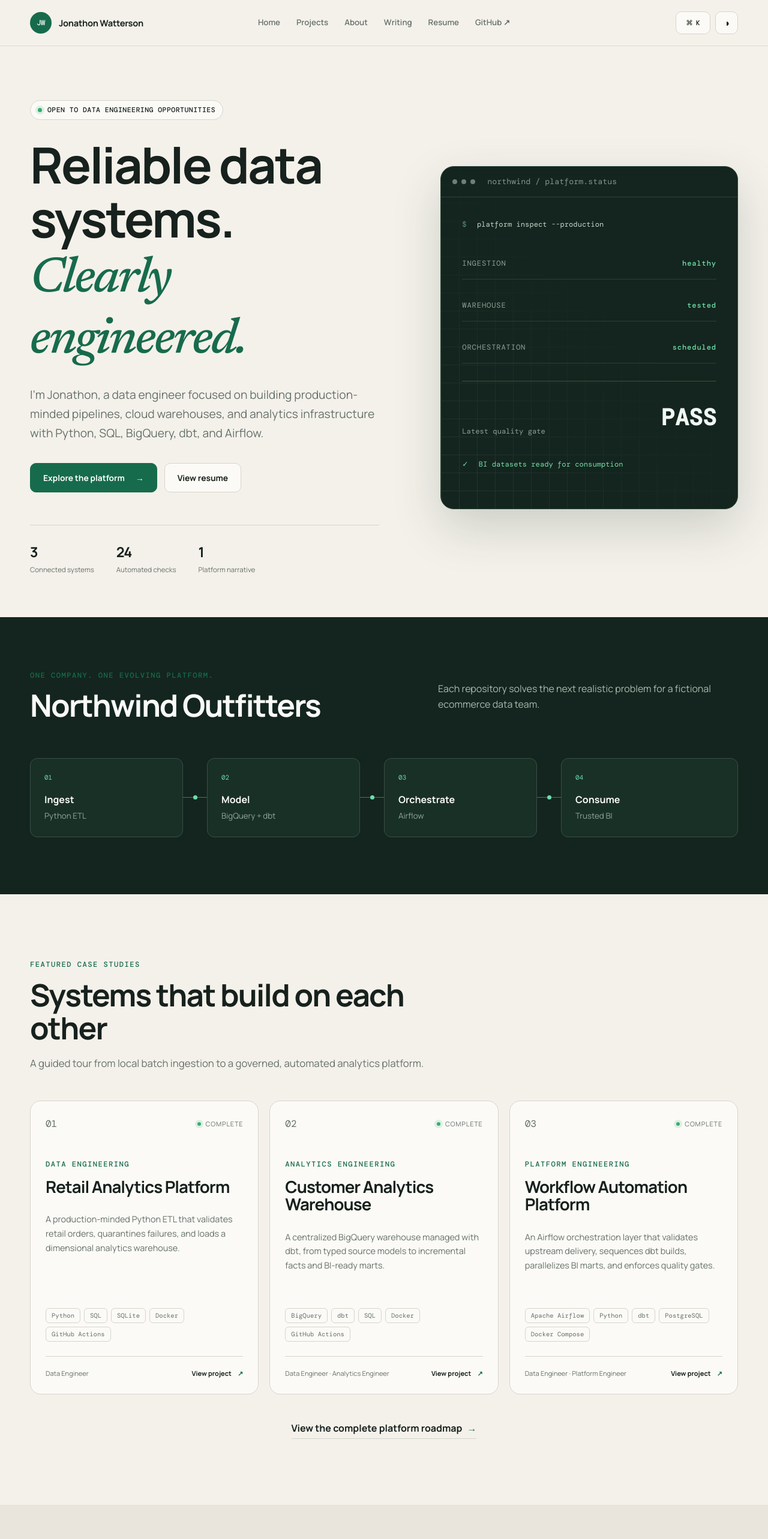
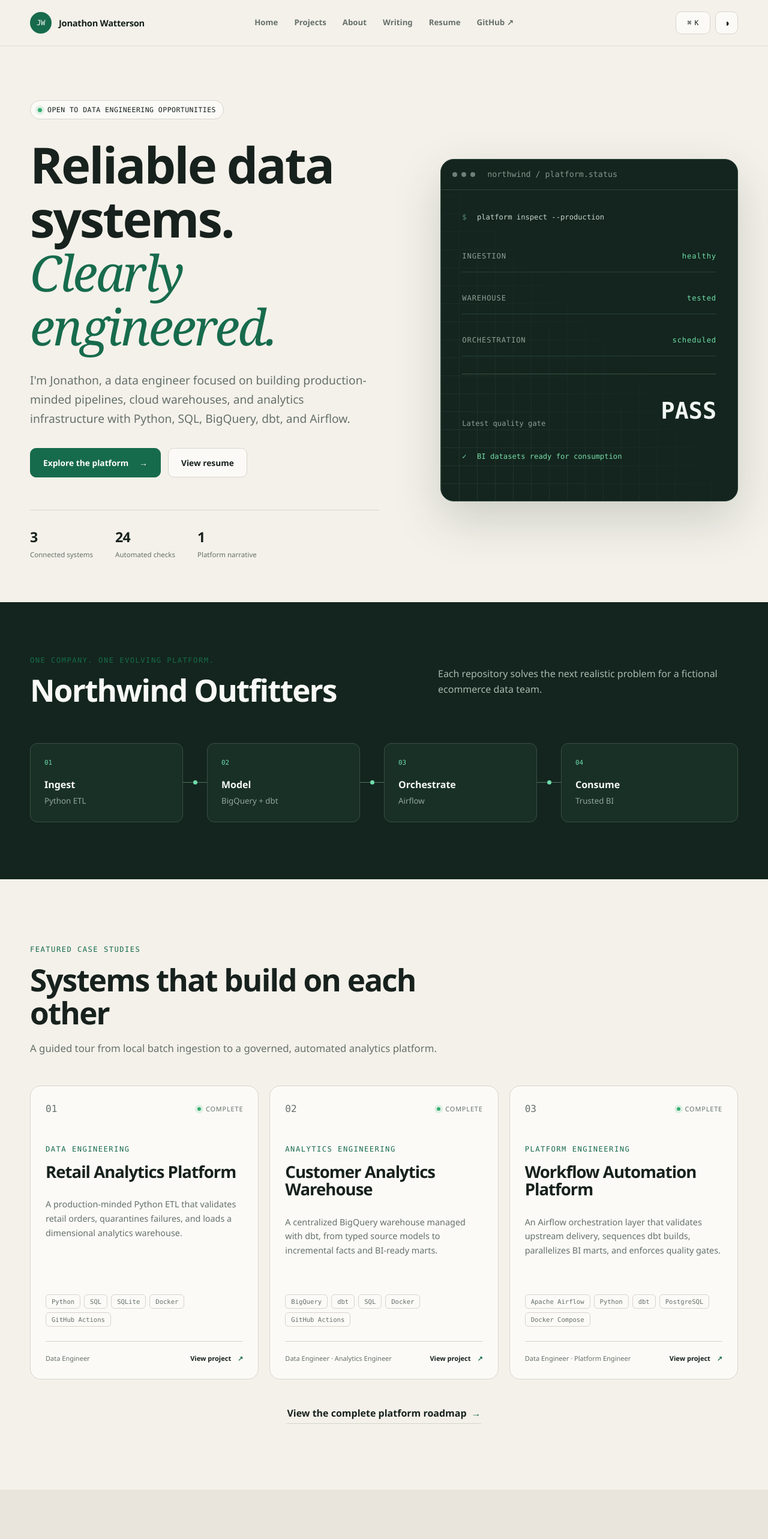
Before and after one commit to j-watterson/portfolio-website, a Next.js app: page / in a window 1280 px wide. Shown: the top 2566 px of the page at 60% size. Built offline with nearby package versions, Linux system fonts and the light colour scheme.

Commit message:
Build data engineering portfolio website

```diff
--- a/app/globals.css
+++ b/app/globals.css
@@ -1,5 +1,3 @@
-@import url("https://fonts.googleapis.com/css2?family=DM+Mono:wght@400;500&family=Manrope:wght@400;500;600;700&family=Newsreader:ital,wght@1,500&display=swap");
-
 :root {
   --bg: #f4f1ea;
   --surface: #fbfaf6;
@@ -34,7 +32,7 @@
 
 * { box-sizing: border-box; }
 html { scroll-behavior: smooth; }
-body { margin: 0; background: var(--bg); color: var(--ink); font: 400 16px/1.65 Manrope, system-ui, sans-serif; }
+body { margin: 0; background: var(--bg); color: var(--ink); font: 400 16px/1.65 "Aptos", "Segoe UI", system-ui, sans-serif; }
 a { color: inherit; text-decoration: none; }
 button, input { font: inherit; }
 button { color: inherit; }
@@ -44,11 +42,11 @@ h1, h2, h3 { line-height: 1.08; letter-spacing: -.035em; }
 h1 { font-size: clamp(3.2rem, 7.4vw, 7.4rem); }
 h2 { font-size: clamp(2rem, 4vw, 3.7rem); }
 h3 { font-size: 1.35rem; }
-em { font-family: Newsreader, serif; font-weight: 500; color: var(--accent); }
-.mono { font-family: "DM Mono", monospace; }
+em { font-family: Georgia, serif; font-weight: 500; color: var(--accent); }
+.mono { font-family: ui-monospace, "SFMono-Regular", Consolas, monospace; }
 .shell { width: var(--shell); margin-inline: auto; }
 .section { padding-block: 110px; }
-.eyebrow { margin-bottom: 15px; color: var(--accent); font: 500 .76rem/1.2 "DM Mono", monospace; letter-spacing: .12em; text-transform: uppercase; }
+.eyebrow { margin-bottom: 15px; color: var(--accent); font: 500 .76rem/1.2 ui-monospace, "SFMono-Regular", Consolas, monospace; letter-spacing: .12em; text-transform: uppercase; }
 .sr-only { position: absolute; width: 1px; height: 1px; overflow: hidden; clip: rect(0,0,0,0); }
 .skip-link { position: fixed; z-index: 100; left: 16px; top: -60px; background: var(--ink); color: var(--bg); padding: 12px 18px; border-radius: 8px; }
 .skip-link:focus { top: 16px; }
@@ -57,7 +55,7 @@ em { font-family: Newsreader, serif; font-weight: 500; color: var(--accent); }
 .site-header { position: sticky; z-index: 50; top: 0; border-bottom: 1px solid color-mix(in srgb, var(--line) 75%, transparent); background: color-mix(in srgb, var(--bg) 88%, transparent); backdrop-filter: blur(18px); }
 .nav-shell { width: var(--shell); min-height: 76px; margin: auto; display: grid; grid-template-columns: 1fr auto 1fr; align-items: center; gap: 24px; }
 .brand { display: flex; align-items: center; gap: 12px; font-weight: 700; font-size: .92rem; letter-spacing: -.02em; }
-.brand-mark { display: grid; place-items: center; width: 36px; height: 36px; border-radius: 50%; color: var(--white); background: var(--accent); font: 500 .76rem "DM Mono", monospace; }
+.brand-mark { display: grid; place-items: center; width: 36px; height: 36px; border-radius: 50%; color: var(--white); background: var(--accent); font: 500 .76rem ui-monospace, "SFMono-Regular", Consolas, monospace; }
 .nav-links { display: flex; gap: 27px; align-items: center; }
 .nav-links a { position: relative; color: var(--muted); font-size: .83rem; font-weight: 600; }
 .nav-links a:hover { color: var(--ink); }
@@ -65,11 +63,11 @@ em { font-family: Newsreader, serif; font-weight: 500; color: var(--accent); }
 .nav-links a:hover::after { right: 0; }
 .nav-actions { justify-self: end; display: flex; gap: 8px; }
 .icon-button, .menu-button { border: 1px solid var(--line); background: var(--surface); border-radius: 10px; height: 38px; min-width: 38px; cursor: pointer; }
-.command-button { width: 58px; display: flex; align-items: center; justify-content: center; gap: 5px; font: 500 .72rem "DM Mono", monospace; }
+.command-button { width: 58px; display: flex; align-items: center; justify-content: center; gap: 5px; font: 500 .72rem ui-monospace, "SFMono-Regular", Consolas, monospace; }
 .menu-button { display: none; }
 
 .hero { min-height: calc(100svh - 76px); padding: 90px 0 70px; display: grid; grid-template-columns: 1.08fr .92fr; gap: clamp(50px, 8vw, 110px); align-items: center; }
-.availability { display: inline-flex; align-items: center; gap: 9px; margin-bottom: 30px; padding: 8px 12px; border: 1px solid var(--line); border-radius: 999px; background: var(--surface); font: 500 .72rem "DM Mono", monospace; text-transform: uppercase; letter-spacing: .04em; }
+.availability { display: inline-flex; align-items: center; gap: 9px; margin-bottom: 30px; padding: 8px 12px; border: 1px solid var(--line); border-radius: 999px; background: var(--surface); font: 500 .72rem ui-monospace, "SFMono-Regular", Consolas, monospace; text-transform: uppercase; letter-spacing: .04em; }
 .availability i, .status i { width: 7px; height: 7px; border-radius: 50%; background: #34ae71; box-shadow: 0 0 0 4px color-mix(in srgb, #34ae71 15%, transparent); }
 .hero h1 { margin-bottom: 30px; font-size: clamp(3.5rem, 6.5vw, 6.7rem); }
 .hero-lead { max-width: 680px; color: var(--muted); font-size: clamp(1.05rem, 1.5vw, 1.25rem); }
@@ -88,21 +86,21 @@ em { font-family: Newsreader, serif; font-weight: 500; color: var(--accent); }
 .terminal-bar { height: 51px; display: flex; align-items: center; gap: 7px; padding: 0 19px; border-bottom: 1px solid #2b4439; }
 .terminal-bar > span { width: 8px; height: 8px; border-radius: 50%; background: #6d7f76; }
 .terminal-bar small { margin-left: 13px; color: #83968c; }
-.terminal-content { position: relative; z-index: 2; padding: 35px; font-family: "DM Mono", monospace; font-size: .76rem; }
+.terminal-content { position: relative; z-index: 2; padding: 35px; font-family: ui-monospace, "SFMono-Regular", Consolas, monospace; font-size: .76rem; }
 .terminal-line { margin-bottom: 29px; color: #c8d6ce; }
 .terminal-line .muted { margin-right: 10px; color: #5e8d76; }
 .terminal-status { display: flex; justify-content: space-between; margin-block: 17px; padding: 16px 0; border-bottom: 1px solid #274137; letter-spacing: .07em; }
 .terminal-status span { color: #8da097; }
 .terminal-status strong { color: #6fe0ab; font-weight: 500; }
 .terminal-rule { height: 1px; margin: 29px 0; background: #3a5348; }
-.terminal-metric { display: flex; justify-content: space-between; align-items: end; color: #8da097; }
+.terminal-metric { display: flex; justify-content: space-between; align-items: flex-end; color: #8da097; }
 .terminal-metric strong { color: #f1f7f3; font-size: 2.4rem; }
 .terminal-line.success { margin-top: 35px; color: #77dda9; }
 .terminal-line.success span { margin-right: 10px; }
 .grid-decoration { position: absolute; inset: 0; opacity: .08; background-image: linear-gradient(#fff 1px, transparent 1px), linear-gradient(90deg,#fff 1px,transparent 1px); background-size: 30px 30px; mask-image: linear-gradient(to top right,#000,transparent 60%); }
 
 .platform-band { padding: 90px 0 95px; background: var(--dark); color: var(--white); }
-.band-heading { display: grid; grid-template-columns: 1fr 1fr; gap: 50px; align-items: end; margin-bottom: 60px; }
+.band-heading { display: grid; grid-template-columns: 1fr 1fr; gap: 50px; align-items: flex-end; margin-bottom: 60px; }
 .band-heading h2 { margin: 0; }
 .band-heading > p { color: #a9bab1; max-width: 500px; justify-self: end; }
 .pipeline { display: flex; align-items: stretch; }
@@ -130,8 +128,8 @@ em { font-family: Newsreader, serif; font-weight: 500; color: var(--accent); }
 .project-card h3 a::after { content: ""; position: absolute; inset: 0; }
 .card-summary { color: var(--muted); font-size: .9rem; }
 .tech-list { display: flex; flex-wrap: wrap; gap: 6px; margin-top: auto; padding-top: 24px; }
-.tech-list span { padding: 5px 9px; border: 1px solid var(--line); border-radius: 6px; color: var(--muted); font: .66rem "DM Mono", monospace; }
-.card-footer { display: flex; justify-content: space-between; align-items: end; margin-top: 24px; padding-top: 19px; border-top: 1px solid var(--line); color: var(--muted); font-size: .69rem; }
+.tech-list span { padding: 5px 9px; border: 1px solid var(--line); border-radius: 6px; color: var(--muted); font: .66rem ui-monospace, "SFMono-Regular", Consolas, monospace; }
+.card-footer { display: flex; justify-content: space-between; align-items: flex-end; margin-top: 24px; padding-top: 19px; border-top: 1px solid var(--line); color: var(--muted); font-size: .69rem; }
 .arrow-link { position: relative; z-index: 1; color: var(--ink); font-weight: 700; }
 .arrow-link span, .text-link span { color: var(--accent); margin-left: 8px; }
 .section-action { text-align: center; margin-top: 43px; }
@@ -141,16 +139,16 @@ em { font-family: Newsreader, serif; font-weight: 500; color: var(--accent); }
 .capability-grid { display: grid; grid-template-columns: repeat(4,1fr); border: 1px solid var(--line); border-radius: var(--radius); overflow: hidden; }
 .capability-card { min-height: 260px; padding: 29px; background: var(--surface); border-right: 1px solid var(--line); }
 .capability-card:last-child { border: 0; }
-.capability-icon { display: grid; place-items: center; width: 42px; height: 42px; margin-bottom: 50px; border-radius: 10px; color: var(--accent); background: var(--accent-2); font: 500 1.1rem "DM Mono", monospace; }
+.capability-icon { display: grid; place-items: center; width: 42px; height: 42px; margin-bottom: 50px; border-radius: 10px; color: var(--accent); background: var(--accent-2); font: 500 1.1rem ui-monospace, "SFMono-Regular", Consolas, monospace; }
 .capability-card p { color: var(--muted); font-size: .86rem; }
-.principles { display: grid; grid-template-columns: .8fr 1.2fr; gap: 12vw; align-items: start; }
+.principles { display: grid; grid-template-columns: .8fr 1.2fr; gap: 12vw; align-items: flex-start; }
 .principles > div p { color: var(--muted); }
 .principle-list { list-style: none; padding: 0; margin: 0; border-top: 1px solid var(--line); }
 .principle-list li { display: grid; grid-template-columns: 50px 1fr; gap: 20px; padding: 24px 0; border-bottom: 1px solid var(--line); }
 .principle-list li > span { color: var(--accent); font-size: .72rem; }
 .principle-list p { margin: 4px 0 0; color: var(--muted); font-size: .85rem; }
 .contact-band { padding: 90px 0; color: var(--white); background: var(--accent); }
-.contact-inner { display: flex; justify-content: space-between; align-items: end; gap: 50px; }
+.contact-inner { display: flex; justify-content: space-between; align-items: flex-end; gap: 50px; }
 .contact-inner .eyebrow { color: #c4f2d9; }
 .contact-inner h2 { max-width: 730px; margin: 0; }
 
@@ -165,7 +163,7 @@ em { font-family: Newsreader, serif; font-weight: 500; color: var(--accent); }
 .palette { width: min(600px,calc(100vw - 32px)); max-height: 65vh; overflow: hidden; border: 1px solid var(--line); border-radius: 14px; background: var(--surface); box-shadow: 0 30px 100px rgba(0,0,0,.25); }
 .palette-search { display: flex; gap: 12px; align-items: center; padding: 17px; border-bottom: 1px solid var(--line); }
 .palette-search input { flex: 1; border: 0; outline: 0; color: var(--ink); background: transparent; }
-kbd { padding: 3px 6px; border: 1px solid var(--line); border-radius: 5px; color: var(--muted); font: .66rem "DM Mono", monospace; }
+kbd { padding: 3px 6px; border: 1px solid var(--line); border-radius: 5px; color: var(--muted); font: .66rem ui-monospace, "SFMono-Regular", Consolas, monospace; }
 .palette-results { max-height: 420px; overflow: auto; padding: 8px; }
 .palette-results button { width: 100%; display: flex; justify-content: space-between; border: 0; border-radius: 8px; padding: 13px; background: transparent; cursor: pointer; text-align: left; }
 .palette-results button:hover { background: var(--surface-2); }
@@ -186,18 +184,18 @@ kbd { padding: 3px 6px; border: 1px solid var(--line); border-radius: 5px; color
 .roadmap-item small { justify-self: end; padding: 4px 8px; border: 1px solid var(--line); border-radius: 999px; color: var(--muted); }
 
 .project-hero { padding: 65px 0 0; background: var(--surface-2); }
-.breadcrumbs { display: flex; gap: 10px; margin-bottom: 60px; color: var(--muted); font: .72rem "DM Mono", monospace; }
-.project-title-grid { display: grid; grid-template-columns: 1.5fr .5fr; gap: 80px; align-items: end; }
+.breadcrumbs { display: flex; gap: 10px; margin-bottom: 60px; color: var(--muted); font: .72rem ui-monospace, "SFMono-Regular", Consolas, monospace; }
+.project-title-grid { display: grid; grid-template-columns: 1.5fr .5fr; gap: 80px; align-items: flex-end; }
 .project-title-grid h1 { font-size: clamp(3.2rem,6.5vw,6.5rem); margin-bottom: 25px; }
 .project-deck { max-width: 760px; color: var(--muted); font-size: 1.13rem; }
 .project-meta-card { padding: 0 0 20px 30px; border-left: 1px solid var(--line); }
 .project-meta-card div { display: flex; flex-direction: column; padding: 15px 0; border-bottom: 1px solid var(--line); }
-.project-meta-card span { color: var(--muted); font: .67rem "DM Mono", monospace; text-transform: uppercase; }
+.project-meta-card span { color: var(--muted); font: .67rem ui-monospace, "SFMono-Regular", Consolas, monospace; text-transform: uppercase; }
 .project-meta-card strong { margin-top: 5px; font-size: .82rem; }
 .metric-grid { display: grid; grid-template-columns: repeat(4,1fr); margin-top: 75px; border: 1px solid var(--line); border-bottom: 0; border-radius: 14px 14px 0 0; overflow: hidden; background: var(--surface); }
 .metric-grid div { min-height: 125px; display: flex; flex-direction: column; justify-content: center; padding: 24px; border-right: 1px solid var(--line); }
 .metric-grid div:last-child { border: 0; }
-.metric-grid strong { color: var(--accent); font: 500 2rem "DM Mono", monospace; }
+.metric-grid strong { color: var(--accent); font: 500 2rem ui-monospace, "SFMono-Regular", Consolas, monospace; }
 .metric-grid span { margin-top: 5px; color: var(--muted); font-size: .74rem; }
 .case-study { padding-block: 110px; }
 .case-two-col { display: grid; grid-template-columns: 1fr 1fr; gap: 9vw; padding-bottom: 110px; }
@@ -220,7 +218,7 @@ kbd { padding: 3px 6px; border: 1px solid var(--line); border-radius: 5px; color
 .decision-table { margin-left: 70px; border-top: 1px solid var(--line); }
 .decision-row { display: grid; grid-template-columns: .75fr 1.25fr 1fr; gap: 35px; padding: 25px 0; border-bottom: 1px solid var(--line); }
 .decision-row p { color: var(--muted); font-size: .84rem; margin: 0; }
-.decision-row p span { display: block; color: var(--accent); font: .64rem "DM Mono", monospace; text-transform: uppercase; margin-bottom: 5px; }
+.decision-row p span { display: block; color: var(--accent); font: .64rem ui-monospace, "SFMono-Regular", Consolas, monospace; text-transform: uppercase; margin-bottom: 5px; }
 .results-section { padding-top: 100px; border-top: 1px solid var(--line); }
 .check-list { list-style: none; padding: 0; }
 .check-list li { position: relative; padding: 13px 0 13px 28px; border-bottom: 1px solid var(--line); color: var(--muted); }
@@ -234,7 +232,7 @@ kbd { padding: 3px 6px; border: 1px solid var(--line); border-radius: 5px; color
 .interview-panel .eyebrow { color: #6fd7a8; }
 .interview-grid { display: grid; grid-template-columns: 1fr 1fr; gap: 1px; margin-top: 40px; background: #345045; border: 1px solid #345045; }
 .interview-grid > div { padding: 25px; background: #172c24; }
-.interview-grid span { color: #6fd7a8; font: .65rem "DM Mono", monospace; text-transform: uppercase; }
+.interview-grid span { color: #6fd7a8; font: .65rem ui-monospace, "SFMono-Regular", Consolas, monospace; text-transform: uppercase; }
 .interview-grid p { margin: 9px 0 0; color: #b7c8bf; font-size: .85rem; }
 .next-project { padding: 80px 0; background: var(--surface-2); }
 .next-project a { display: grid; grid-template-columns: 150px 1fr 50px; align-items: center; padding: 25px 0; border-top: 1px solid var(--line); border-bottom: 1px solid var(--line); }
@@ -245,13 +243,13 @@ kbd { padding: 3px 6px; border: 1px solid var(--line); border-radius: 5px; color
 .about-hero { padding-bottom: 100px; }
 .about-grid { display: grid; grid-template-columns: 1fr .8fr; gap: 10vw; border-top: 1px solid var(--line); }
 .about-grid p { color: var(--muted); }
-.quote-card { align-self: start; padding: 40px; border-radius: var(--radius); background: var(--dark); color: var(--white); }
-.quote-card > span { color: #70d5a8; font: 4rem Newsreader, serif; }
-.quote-card blockquote { margin: 0 0 25px; font: italic 1.5rem/1.45 Newsreader, serif; }
+.quote-card { align-self: flex-start; padding: 40px; border-radius: var(--radius); background: var(--dark); color: var(--white); }
+.quote-card > span { color: #70d5a8; font: 4rem Georgia, serif; }
+.quote-card blockquote { margin: 0 0 25px; font: italic 1.5rem/1.45 Georgia, serif; }
 .quote-card small { color: #93a99e; }
 .stack-grid { display: grid; grid-template-columns: repeat(2,1fr); gap: 1px; border: 1px solid var(--line); background: var(--line); }
 .stack-grid div { display: flex; flex-direction: column; min-height: 125px; padding: 25px; background: var(--surface); }
-.stack-grid span { color: var(--accent); font: .67rem "DM Mono", monospace; text-transform: uppercase; }
+.stack-grid span { color: var(--accent); font: .67rem ui-monospace, "SFMono-Regular", Consolas, monospace; text-transform: uppercase; }
 .stack-grid strong { margin-top: auto; }
 .principle-cards { display: grid; grid-template-columns: repeat(5,1fr); gap: 10px; }
 .principle-cards > div { min-height: 245px; padding: 23px; border: 1px solid var(--line); border-radius: 12px; background: var(--surface); }
@@ -260,7 +258,7 @@ kbd { padding: 3px 6px; border: 1px solid var(--line); border-radius: 5px; color
 .principle-cards p { color: var(--muted); font-size: .8rem; }
 
 .resume-page { padding: 80px 0; }
-.resume-toolbar { display: flex; justify-content: space-between; align-items: end; margin-bottom: 35px; }
+.resume-toolbar { display: flex; justify-content: space-between; align-items: flex-end; margin-bottom: 35px; }
 .resume-toolbar h1 { font-size: 3.5rem; margin: 0; }
 .resume-sheet { max-width: 920px; margin: auto; padding: 70px; background: #fff; color: #18201d; box-shadow: var(--shadow); }
 .resume-sheet header { display: flex; justify-content: space-between; padding-bottom: 30px; border-bottom: 2px solid #18201d; }
@@ -268,7 +266,7 @@ kbd { padding: 3px 6px; border: 1px solid var(--line); border-radius: 5px; color
 .resume-sheet header p { color: #176b4d; font-weight: 700; }
 .resume-contact { display: flex; flex-direction: column; text-align: right; font-size: .78rem; }
 .resume-sheet section { padding: 28px 0; border-bottom: 1px solid #d6d9d7; }
-.resume-sheet section h3 { color: #176b4d; font: 600 .72rem "DM Mono", monospace; text-transform: uppercase; letter-spacing: .1em; }
+.resume-sheet section h3 { color: #176b4d; font: 600 .72rem ui-monospace, "SFMono-Regular", Consolas, monospace; text-transform: uppercase; letter-spacing: .1em; }
 .resume-entry { margin-top: 22px; }
 .resume-entry > div { display: flex; justify-content: space-between; gap: 20px; }
 .resume-entry span { color: #66706b; font-size: .76rem; }
@@ -282,9 +280,9 @@ kbd { padding: 3px 6px; border: 1px solid var(--line); border-radius: 5px; color
 .writing-grid .mono { color: var(--accent); font-size: .65rem; }
 .writing-grid h2 { margin-top: 50px; font-size: 1.55rem; }
 .writing-grid p, .writing-grid small { color: var(--muted); }
-.coming-soon { margin-top: auto; padding-top: 20px; border-top: 1px solid var(--line); color: var(--muted); font: .68rem "DM Mono", monospace; text-transform: uppercase; }
+.coming-soon { margin-top: auto; padding-top: 20px; border-top: 1px solid var(--line); color: var(--muted); font: .68rem ui-monospace, "SFMono-Regular", Consolas, monospace; text-transform: uppercase; }
 .small-cta { display: flex; justify-content: space-between; padding: 0 0 100px; }
-.not-found { min-height: 70vh; display: flex; flex-direction: column; align-items: start; justify-content: center; }
+.not-found { min-height: 70vh; display: flex; flex-direction: column; align-items: flex-start; justify-content: center; }
 .not-found h1 { max-width: 750px; font-size: 5rem; }
 .not-found p { color: var(--muted); }
 
@@ -327,7 +325,7 @@ kbd { padding: 3px 6px; border: 1px solid var(--line); border-radius: 5px; color
   .project-card { min-height: 440px; }
   .capability-card { min-height: auto; border-right: 0; }
   .capability-icon { margin-bottom: 25px; }
-  .contact-inner { align-items: start; flex-direction: column; }
+  .contact-inner { align-items: flex-start; flex-direction: column; }
   .footer-links { justify-self: start; grid-template-columns: repeat(2,auto); }
   .footer-bottom { flex-direction: column; gap: 8px; }
   .page-hero { padding-top: 80px; }
@@ -350,7 +348,7 @@ kbd { padding: 3px 6px; border: 1px solid var(--line); border-radius: 5px; color
   .next-project a { grid-template-columns: 1fr 35px; }
   .next-project a > span { grid-column: 1 / -1; margin-bottom: 8px; }
   .principle-cards { grid-template-columns: 1fr; }
-  .resume-toolbar { align-items: start; flex-direction: column; gap: 20px; }
+  .resume-toolbar { align-items: flex-start; flex-direction: column; gap: 20px; }
   .resume-sheet { padding: 30px 22px; }
   .resume-sheet header, .resume-entry > div { flex-direction: column; }
   .resume-contact { text-align: left; }
--- a/package.json
+++ b/package.json
@@ -9,7 +9,7 @@
     "lint": "next lint"
   },
   "dependencies": {
-    "next": "15.5.2",
+    "next": "15.5.22",
     "react": "19.1.0",
     "react-dom": "19.1.0"
   },
@@ -18,5 +18,9 @@
     "@types/react": "19.0.3",
     "@types/react-dom": "19.0.2",
     "typescript": "5.7.2"
+  },
+  "overrides": {
+    "postcss": "8.5.18",
+    "sharp": "0.35.0"
   }
 }
```
Also changed, not shown: app/resume/page.tsx (+8 -19 lines), components/ResumeContent.tsx (added, +20 -0 lines), next-env.d.ts, 1 other file (tests, documents, lock files or other folders).
